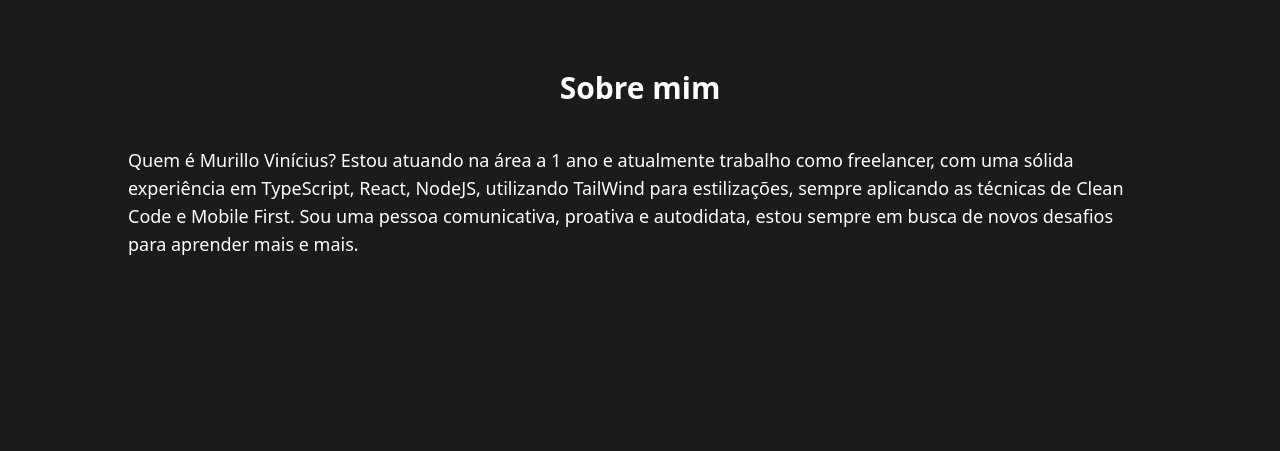
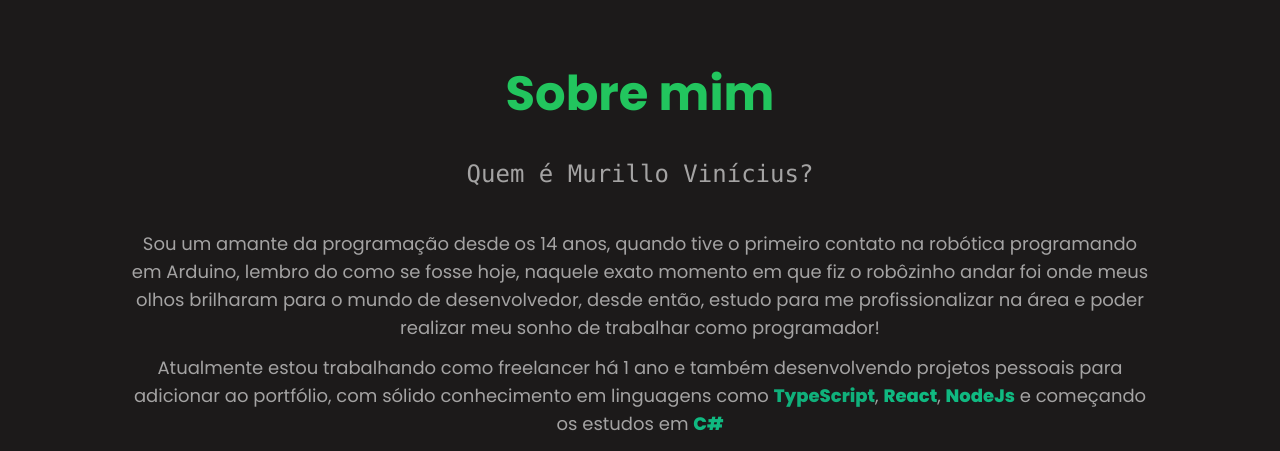
Before and after one commit to Murillou/portfolio-murillou, a React (Vite) app: page / in a window 1280 px wide. Shown: the part 625-1076 px from the top of the page. Before the commit the page ends 883 px from the top, so only its background shows below. Built offline with nearby package versions, Linux system fonts and the light colour scheme.

Commit message:
[refactor] componente de aboutme modificado e editado

```diff
--- a/src/components/AboutMe/AboutMe.tsx
+++ b/src/components/AboutMe/AboutMe.tsx
@@ -12,19 +12,47 @@ export function AboutMe() {
   }, []);
   return (
     <main
-      className="flex flex-col items-center justify-center gap-10 max-w-7xl mx-auto text-white mt-24"
+      className="flex flex-col items-center justify-center gap-10 max-w-7xl mx-auto text-white mt-24 font-poppins"
       data-aos="fade-up"
     >
-      <h1 className="font-bold text-3xl">Sobre mim</h1>
+      <h1 className="font-bold text-5xl text-green-500">Sobre mim</h1>
 
-      <p className="max-w-5xl text-lg">
-        Quem é Murillo Vinícius? Estou atuando na área a 1 ano e atualmente
-        trabalho como freelancer, com uma sólida experiência em TypeScript,
-        React, NodeJS, utilizando TailWind para estilizações, sempre aplicando
-        as técnicas de Clean Code e Mobile First. Sou uma pessoa comunicativa,
-        proativa e autodidata, estou sempre em busca de novos desafios para
-        aprender mais e mais.
-      </p>
+      <h1 className="font-mono text-2xl text-gray-opacity">
+        Quem é Murillo Vinícius?
+      </h1>
+
+      <div className="max-w-5xl text-center text-lg text-gray-opacity space-y-3">
+        <p>
+          Sou um amante da programação desde os 14 anos, quando tive o primeiro
+          contato na robótica programando em Arduino, lembro do como se fosse
+          hoje, naquele exato momento em que fiz o robôzinho andar foi onde meus
+          olhos brilharam para o mundo de desenvolvedor, desde então, estudo
+          para me profissionalizar na área e poder realizar meu sonho de
+          trabalhar como programador!
+        </p>
+        <p>
+          Atualmente estou trabalhando como freelancer há 1 ano e também
+          desenvolvendo projetos pessoais para adicionar ao portfólio, com
+          sólido conhecimento em linguagens como{' '}
+          <strong className="text-emerald-500 font-extrabold opacity-95">
+            TypeScript
+          </strong>
+          , {''}
+          <strong className="text-emerald-500 font-extrabold">
+            React
+          </strong>, {''}
+          <strong className="text-emerald-500 font-extrabold">
+            NodeJs
+          </strong>{' '}
+          {''}e começando os estudos em{' '}
+          <strong className="text-emerald-500 font-extrabold">C#</strong>
+        </p>
+
+        <p>
+          Nas horas vagas, costumo ler mangás (de preferência os clássicos),
+          tocar guitarra e jogar jogos de ritmos .
+        </p>
+      </div>
     </main>
   );
 }
--- a/tailwind.config.js
+++ b/tailwind.config.js
@@ -10,6 +10,7 @@ export default {
       colors: {
         gray: '#1c1a1a',
         'gray-text': '#E9E9E8',
+        'gray-opacity': '#A4A3A3',
       },
     },
   },
```
